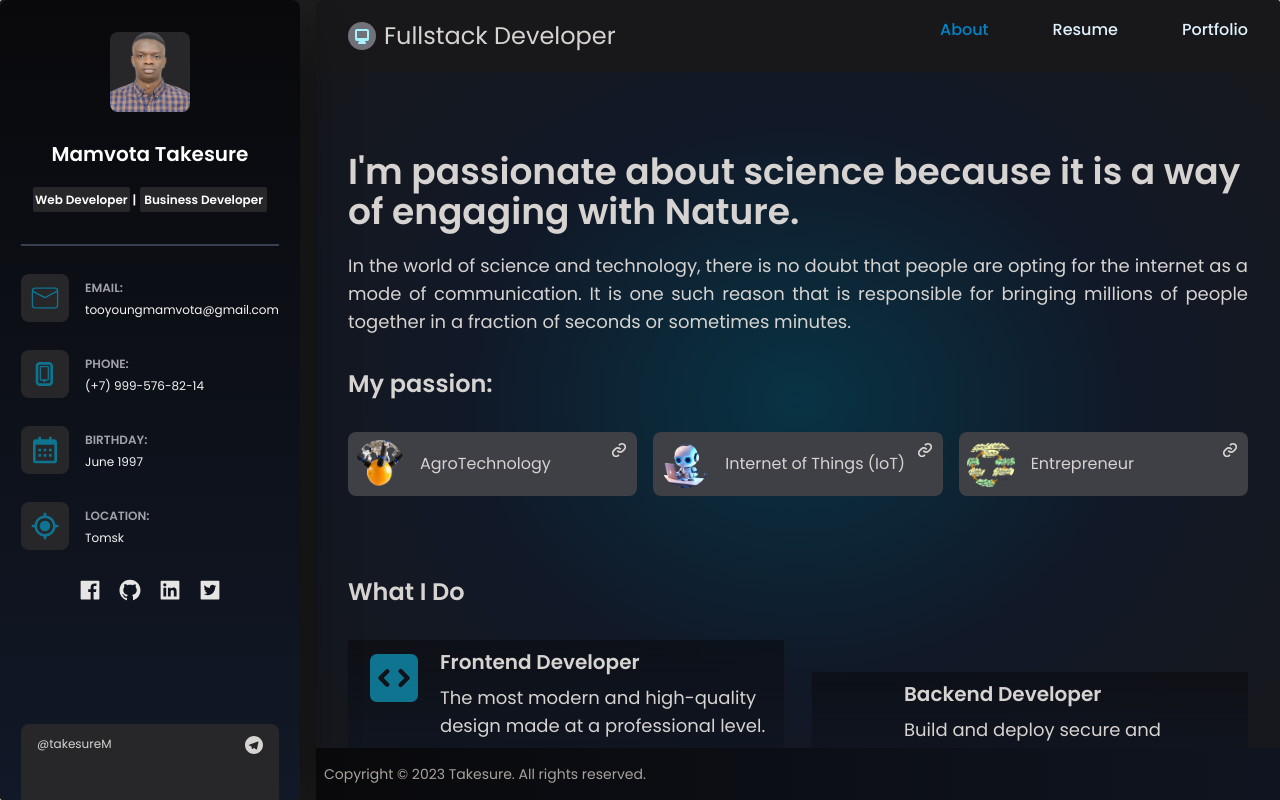
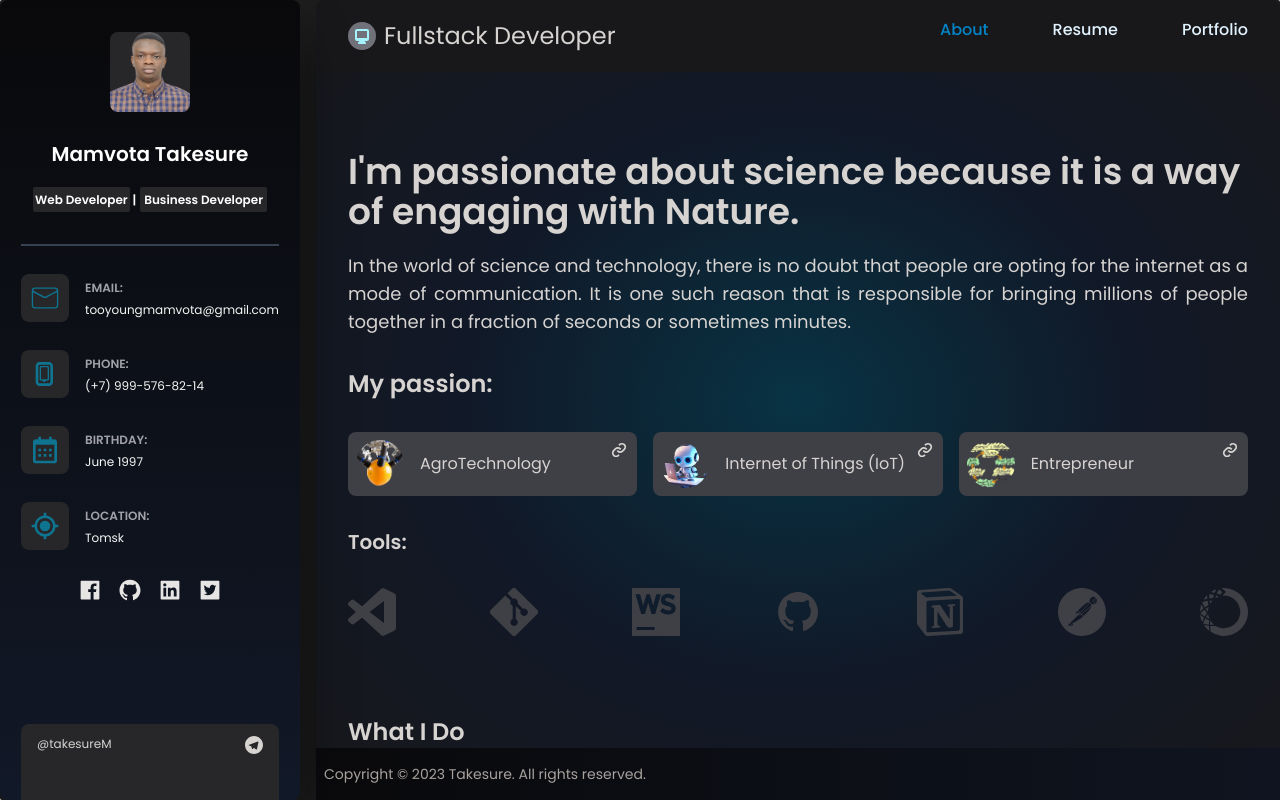
Before and after one commit to MamvotaTake/takesure, a React (Vite) app: page / in a window 1280 px wide. Built offline with nearby package versions, Linux system fonts and the light colour scheme; some icons are missing.

Commit message:
adding ant.d

```diff
--- a/package.json
+++ b/package.json
@@ -10,6 +10,7 @@
     "preview": "vite preview"
   },
   "dependencies": {
+    "antd": "^5.11.2",
     "react": "^18.2.0",
     "react-dom": "^18.2.0",
     "react-icons": "^4.11.0",
--- a/src/features/about/About.tsx
+++ b/src/features/about/About.tsx
@@ -2,7 +2,7 @@ import {HiMiniCodeBracketSquare} from "react-icons/hi2";
 import {PiCodesandboxLogo} from "react-icons/pi";
 import {IoIosBusiness} from "react-icons/io";
 import {FaFigma} from "react-icons/fa";
-
+import { Tooltip } from 'antd';
 import {Review} from "../../components/Review.tsx";
 import {WhatIDo} from "./WhatIDo.tsx";
 import {LuBringToFront} from "react-icons/lu";
@@ -13,7 +13,15 @@ import bot from "../../assets/bot.png"
 import lean from "../../assets/lean.png"
 
 
-import {BiLink, BiLogoFacebookCircle, BiLogoGithub, BiLogoLinkedin, BiLogoTelegram} from "react-icons/bi";
+import {
+    BiLink,
+    BiLogoFacebookCircle,
+    BiLogoGithub,
+    BiLogoLinkedin,
+    BiLogoTelegram,
+} from "react-icons/bi";
+import {BsGit} from "react-icons/bs";
+import {SiAnaconda, SiNotion, SiPostman, SiVisualstudiocode, SiWebstorm} from "react-icons/si";
 
 const reviews  = [
     {
@@ -106,6 +114,32 @@ export const About = () => {
                     </span>
 
                 </div>
+                <h1 className='text-xl font-bold mt-8 '>Tools:</h1>
+                <div className='flex justify-between text-5xl text-zinc-700 cursor-pointer'>
+                    <Tooltip title="Visual Studio Code" placement="bottom">
+                        <SiVisualstudiocode/>
+                    </Tooltip>
+                    <Tooltip title="Git" placement="top">
+                        <BsGit/>
+                    </Tooltip>
+                    <Tooltip title="Webstorm" placement="top">
+                        <SiWebstorm/>
+                    </Tooltip>
+                    <Tooltip title="Github" placement="top">
+                        <BiLogoGithub/>
+                    </Tooltip>
+                    <Tooltip title="Notion" placement="top">
+                        <SiNotion/>
+                    </Tooltip>
+                    <Tooltip title="Postman" placement="top">
+                        <SiPostman/>
+                    </Tooltip>
+                    <Tooltip title="Anaconda" placement="top">
+                        <SiAnaconda/>
+                    </Tooltip>
+
+                </div>
+
             </div>
             <div className='flex flex-col gap-8 '>
                 <h1 className='text-center md:text-left text-xl md:text-2xl font-bold mt-12'>What I Do</h1>
```
Also changed, not shown: 1 other file (tests, documents, lock files or other folders).
